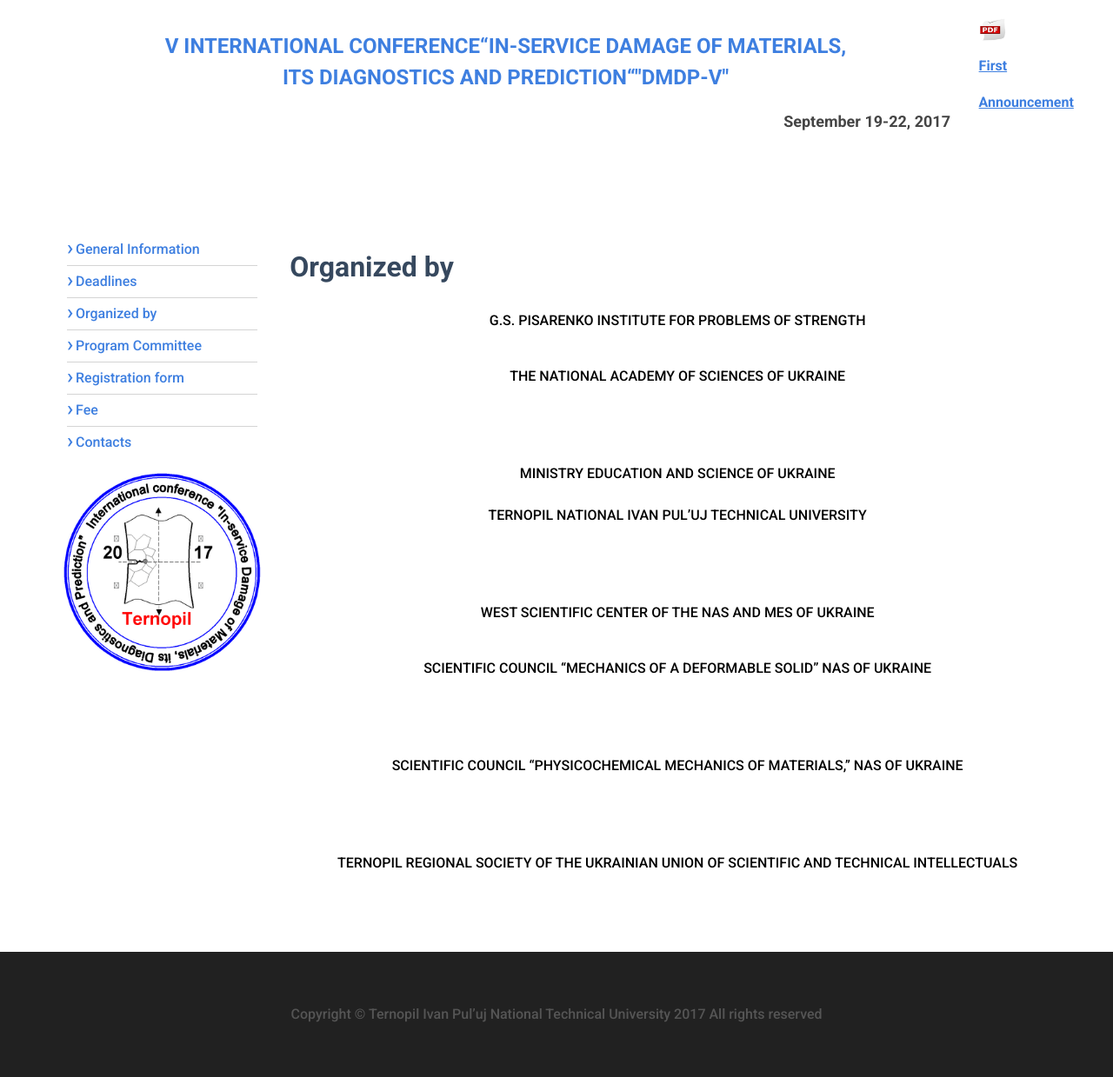
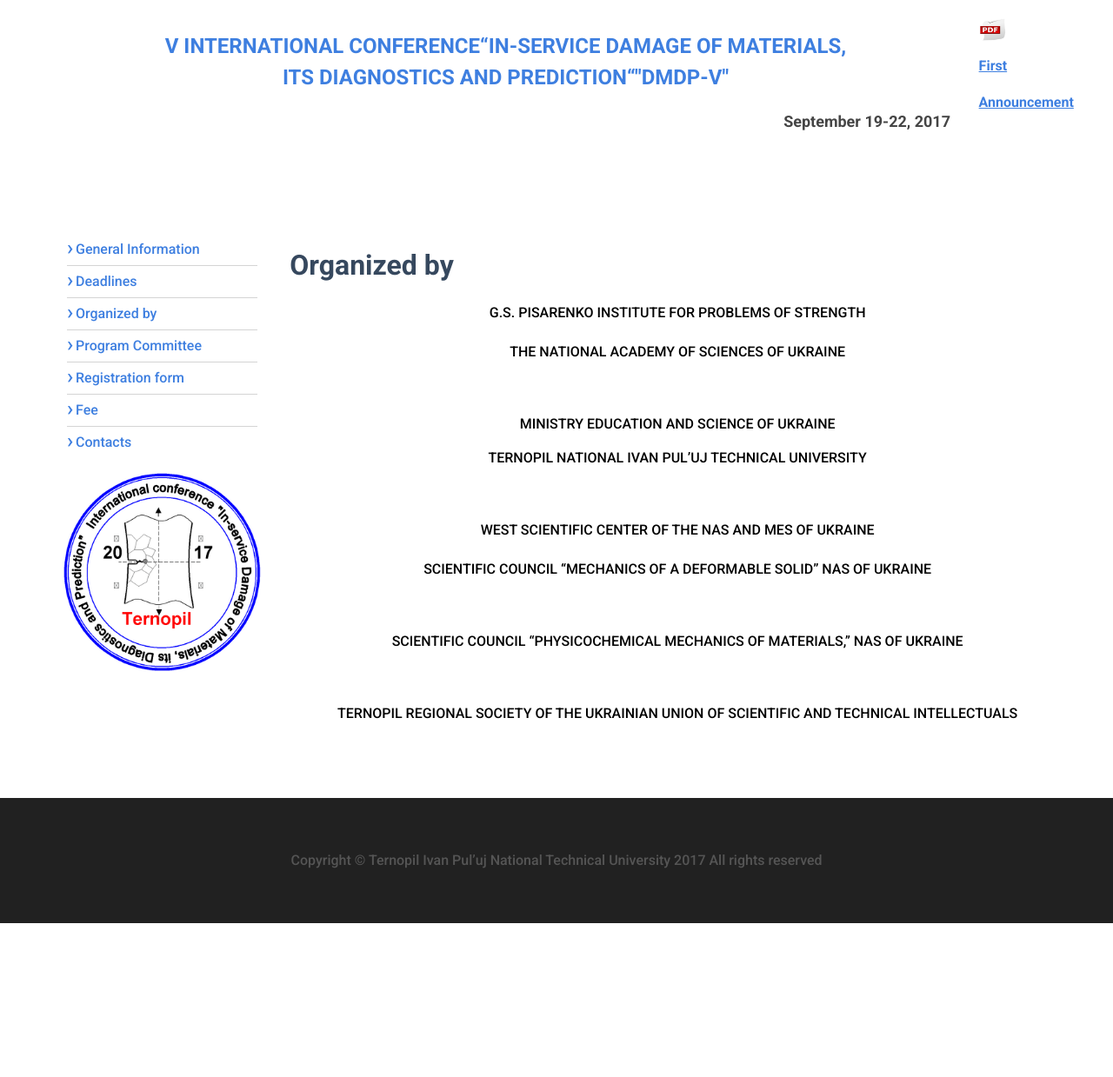
Before and after one commit to sivanchenko/dmdp.tntu.edu.ua, a Jekyll site: the page built from organized.md, in a window 1280 px wide. Shown: the whole page at 87% size. Built offline with Jekyll 4.4.1, drawn with Linux system fonts in a browser that asks for light colours; after the commit the page ends 1062 px from its top, so only the background shows below that.

Commit message:
Update main.css

```diff
--- a/assets/css/main.css
+++ b/assets/css/main.css
@@ -231,14 +231,16 @@
 	font-size: 16px;
 	text-align: left;
 }
+
+.organized {
+    font-size: 16px;
+    line-height: 1.4;
+
+}
 .organized p{
     text-align: center;
     font-weight: 500;
-
-}
-.organized {
-    font-size: 16px;
-    line-height: 1.5;
+    line-height: 1.4;
 
 }
 .page-header__downloads img{
```
